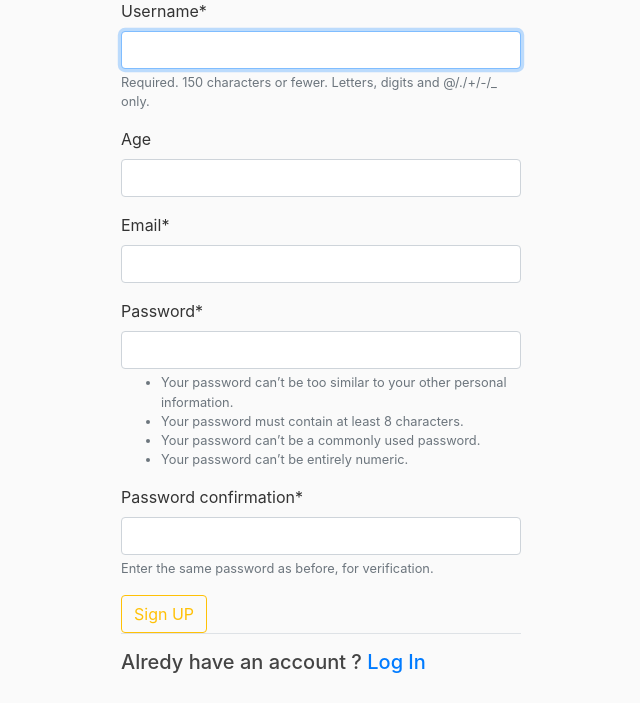
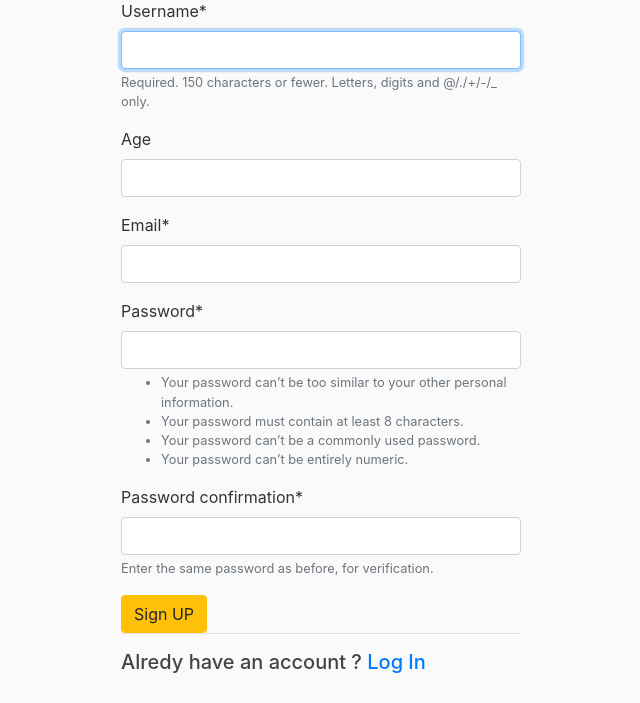
Before and after one commit to DasariVeera/dasariveera-bookstore, a Django app: page /users/signup in a window 1280 px wide. Shown: the part 97-800 px from the top of the page, without its empty margins (319-959 px from the left). Run offline with Django 3.2, Linux system fonts and the light colour scheme; some libraries are stand-ins or nearby versions.

Commit message:
Update signup.html

```diff
--- a/templates/signup.html
+++ b/templates/signup.html
@@ -9,7 +9,7 @@
                     <div>
                         {{form|crispy}}
                     </div>
-                    <button class="btn btn-outline-warning"  name="button" type="submit">Sign UP</button>
+                    <button class="btn btn-warning"  name="button" type="submit">Sign UP</button>
                 </form>
                 <div class="border-top pt-3">
                     <h5>Alredy have an account ?  <a href="{% url 'login' %}">Log In</a></h5>
```
